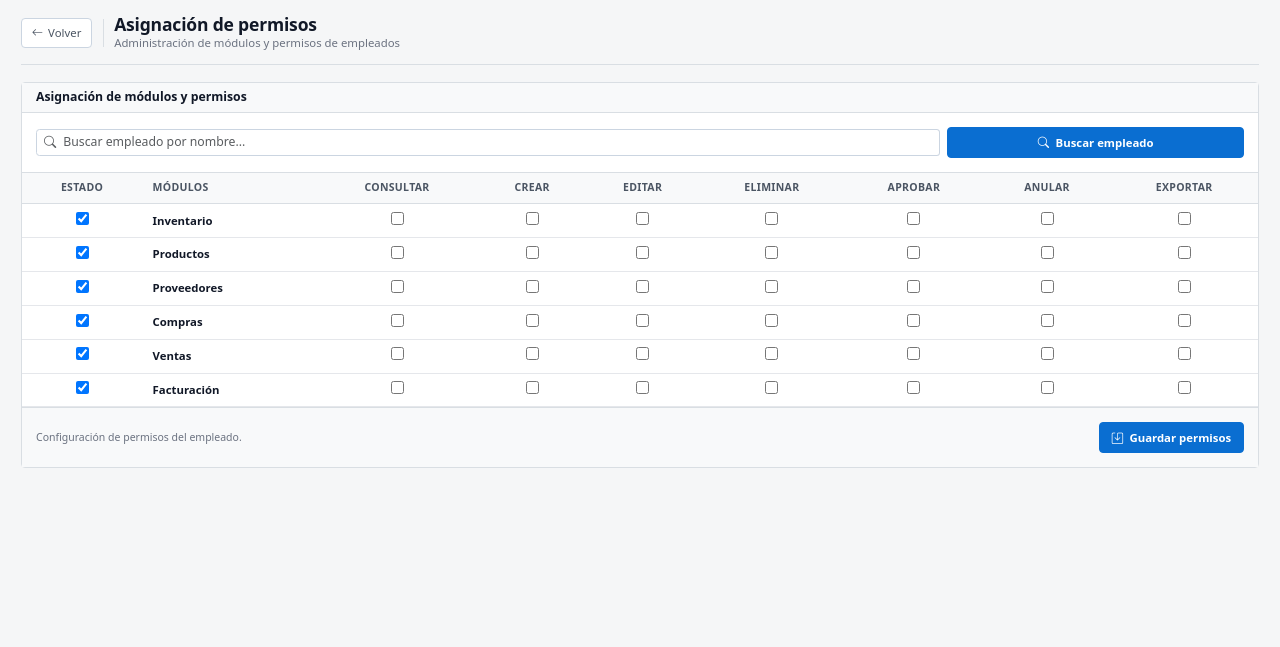
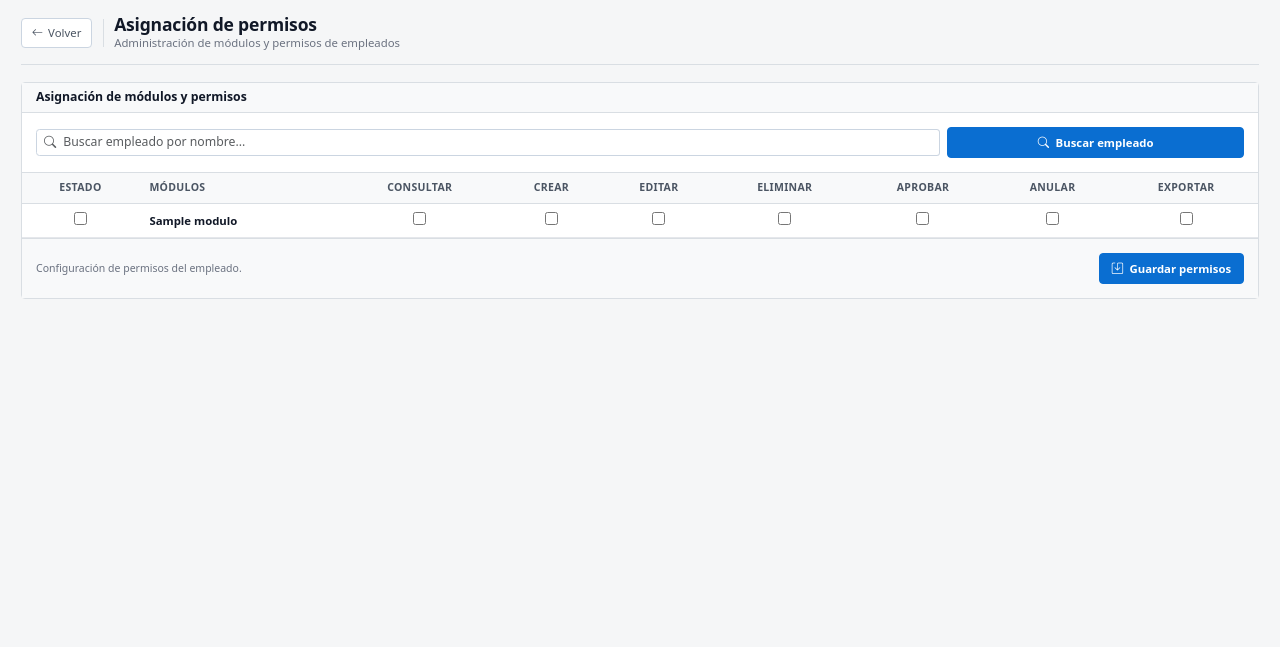
Before and after one commit to Boristoaza/Dodo, a Django app: page /modulos_permisos/ in a window 1280 px wide. Shown: the top 647 px of the page. Run offline with Django 5.2, Linux system fonts and the light colour scheme; tables that the repository leaves empty hold one stand-in row (values such as "Sample post").

Commit message:
se esta implementando el sistema de permisos

```diff
--- a/empresas/templates/views/modulos_permisos.html
+++ b/empresas/templates/views/modulos_permisos.html
@@ -121,89 +121,59 @@ Asignación de usuarios | Dodo ERP
 
                     <tbody>
 
+                        {% for modulo in modulos %}
+
                         <tr>
+
                             <td class="text-center">
-                                <input type="checkbox" checked>
+                                <input type="checkbox"
+                                       name="modulo_{{ modulo.id }}"
+                                       value="1">
                             </td>
-                            <td class="fw-semibold">Inventario</td>
-                            <td class="text-center"><input type="checkbox"></td>
-                            <td class="text-center"><input type="checkbox"></td>
-                            <td class="text-center"><input type="checkbox"></td>
-                            <td class="text-center"><input type="checkbox"></td>
-                            <td class="text-center"><input type="checkbox"></td>
-                            <td class="text-center"><input type="checkbox"></td>
-                            <td class="text-center"><input type="checkbox"></td>
+
+                            <td class="fw-semibold">
+                                {{ modulo.nombre }}
+                            </td>
+
+                            <td class="text-center">
+                                <input type="checkbox" name="consultar_{{ modulo.id }}">
+                            </td>
+
+                            <td class="text-center">
+                                <input type="checkbox" name="crear_{{ modulo.id }}">
+                            </td>
+
+                            <td class="text-center">
+                                <input type="checkbox" name="editar_{{ modulo.id }}">
+                            </td>
+
+                            <td class="text-center">
+                                <input type="checkbox" name="eliminar_{{ modulo.id }}">
+                            </td>
+
+                            <td class="text-center">
+                                <input type="checkbox" name="aprobar_{{ modulo.id }}">
+                            </td>
+
+                            <td class="text-center">
+                                <input type="checkbox" name="anular_{{ modulo.id }}">
+                            </td>
+
+                            <td class="text-center">
+                                <input type="checkbox" name="exportar_{{ modulo.id }}">
+                            </td>
+
                         </tr>
 
+                        {% empty %}
+
                         <tr>
-                            <td class="text-center">
-                                <input type="checkbox" checked>
+                            <td colspan="9" class="text-center py-5">
+                                No hay módulos registrados.
                             </td>
-                            <td class="fw-semibold">Productos</td>
-                            <td class="text-center"><input type="checkbox"></td>
-                            <td class="text-center"><input type="checkbox"></td>
-                            <td class="text-center"><input type="checkbox"></td>
-                            <td class="text-center"><input type="checkbox"></td>
-                            <td class="text-center"><input type="checkbox"></td>
-                            <td class="text-center"><input type="checkbox"></td>
-                            <td class="text-center"><input type="checkbox"></td>
                         </tr>
 
-                        <tr>
-                            <td class="text-center">
-                                <input type="checkbox" checked>
-                            </td>
-                            <td class="fw-semibold">Proveedores</td>
-                            <td class="text-center"><input type="checkbox"></td>
-                            <td class="text-center"><input type="checkbox"></td>
-                            <td class="text-center"><input type="checkbox"></td>
-                            <td class="text-center"><input type="checkbox"></td>
-                            <td class="text-center"><input type="checkbox"></td>
-                            <td class="text-center"><input type="checkbox"></td>
-                            <td class="text-center"><input type="checkbox"></td>
-                        </tr>
-
-                        <tr>
-                            <td class="text-center">
-                                <input type="checkbox" checked>
-                            </td>
-                            <td class="fw-semibold">Compras</td>
-                            <td class="text-center"><input type="checkbox"></td>
-                            <td class="text-center"><input type="checkbox"></td>
-                            <td class="text-center"><input type="checkbox"></td>
-                            <td class="text-center"><input type="checkbox"></td>
-                            <td class="text-center"><input type="checkbox"></td>
-                            <td class="text-center"><input type="checkbox"></td>
-                            <td class="text-center"><input type="checkbox"></td>
-                        </tr>
-
-                        <tr>
-                            <td class="text-center">
-                                <input type="checkbox" checked>
-                            </td>
-                            <td class="fw-semibold">Ventas</td>
-                            <td class="text-center"><input type="checkbox"></td>
-                            <td class="text-center"><input type="checkbox"></td>
-                            <td class="text-center"><input type="checkbox"></td>
-                            <td class="text-center"><input type="checkbox"></td>
-                            <td class="text-center"><input type="checkbox"></td>
-                            <td class="text-center"><input type="checkbox"></td>
-                            <td class="text-center"><input type="checkbox"></td>
-                        </tr>
-
-                        <tr>
-                            <td class="text-center">
-                                <input type="checkbox" checked>
-                            </td>
-                            <td class="fw-semibold">Facturación</td>
-                            <td class="text-center"><input type="checkbox"></td>
-                            <td class="text-center"><input type="checkbox"></td>
-                            <td class="text-center"><input type="checkbox"></td>
-                            <td class="text-center"><input type="checkbox"></td>
-                            <td class="text-center"><input type="checkbox"></td>
-                            <td class="text-center"><input type="checkbox"></td>
-                            <td class="text-center"><input type="checkbox"></td>
-                        </tr>
+                        {% endfor %}
 
                     </tbody>
 
--- a/empresas/urls.py
+++ b/empresas/urls.py
@@ -10,5 +10,5 @@ urlpatterns = [
     path('listar_empleados/',views.listar_empleados,name='listar_empleados'),
     path('registrar_empleado/', views.registrar_empleados , name="registrar_empleado"),
     path('crear_sucursal/', views.crear_sucursal_view, name="crear_sucursal"),
-    path('modulos_permisos/', views.asig_permisos,name='modulos_permisos'),
+    path('modulos_permisos/', views.asig_modulos_permisos,name='modulos_permisos'),
 ]
--- a/empresas/views.py
+++ b/empresas/views.py
@@ -5,7 +5,8 @@ from django.contrib.auth.models import User
 from django.contrib import messages
 
 from .models import Empresas, Sucursales, Empleados
-from usuarios.models import Roles
+from usuarios.models import Roles , Modulos
+
 
 
 
@@ -110,5 +111,38 @@ def registrar_empleados(request):
     return render(request, 'forms/registrar_empleados.html', contexto)
 
 
-def asig_permisos(request):
-    return render(request,'views/modulos_permisos.html')
+def asig_modulos_permisos(request):
+    modulos = Modulos.objects.filter(estado=True)
+
+    if request.method == 'POST':
+
+        for modulo in modulos:
+
+            modulo_activo = request.POST.get(f'modulo_{modulo.id}')
+
+            consultar = request.POST.get(f'consultar_{modulo.id}')
+            crear = request.POST.get(f'crear_{modulo.id}')
+            editar = request.POST.get(f'editar_{modulo.id}')
+            eliminar = request.POST.get(f'eliminar_{modulo.id}')
+            aprobar = request.POST.get(f'aprobar_{modulo.id}')
+            anular = request.POST.get(f'anular_{modulo.id}')
+            exportar = request.POST.get(f'exportar_{modulo.id}')
+
+            print(f'Módulo: {modulo.nombre}')
+            print(f'Activo: {modulo_activo}')
+            print(f'Consultar: {consultar}')
+            print(f'Crear: {crear}')
+            print(f'Editar: {editar}')
+            print(f'Eliminar: {eliminar}')
+            print(f'Aprobar: {aprobar}')
+            print(f'Anular: {anular}')
+            print(f'Exportar: {exportar}')
+            print('---------------------------')
+
+    contexto = {
+        'modulos': modulos
+    }
+
+
+
+    return render(request,'views/modulos_permisos.html', contexto)
```
Also changed, not shown: empresas/templates/views/listar_empleados.html (+14 -19 lines).
